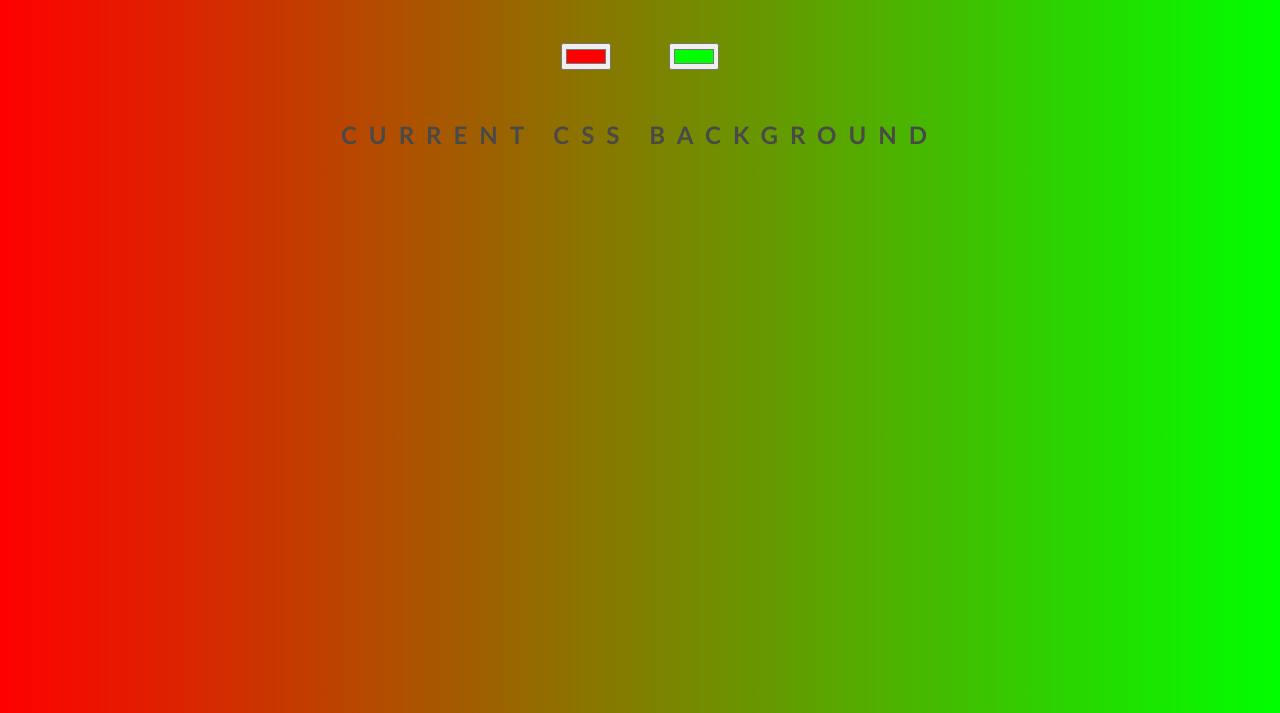
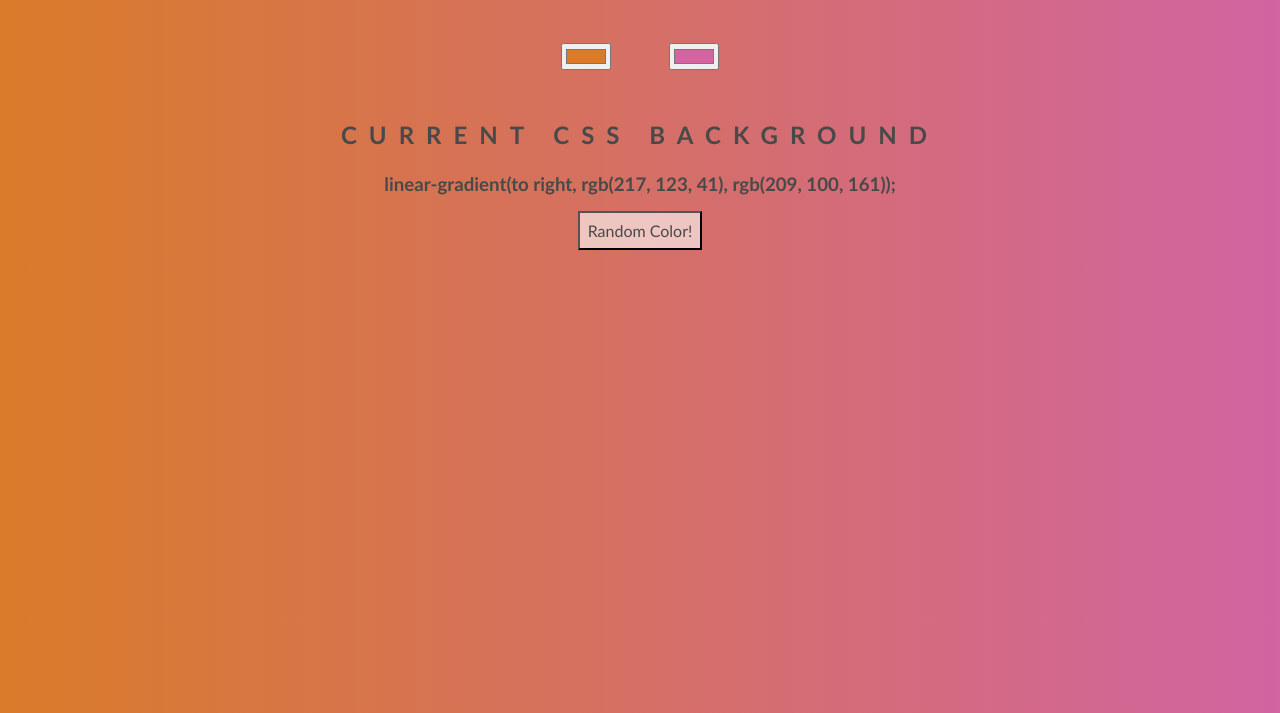
Before and after one commit to alyssathi/ZTM-learning, a plain HTML site: page BG-Gradient/BG-gradient.html in a window 1280 px wide. Shown: the part 87-800 px from the top of the page. Drawn offline with Linux system fonts and the light colour scheme.

Commit message:
randomized colors on load and added random button

```diff
--- a/BG-Gradient/BG-gradient.html
+++ b/BG-Gradient/BG-gradient.html
@@ -12,6 +12,7 @@
         <input class="color2" type="color" name="color2" value="#00ff00">
     <h2>Current CSS Background</h2>
     <h3></h3>
+    <button class="random">Random Color!</button>
     <script src="BGG-script.js"></script>
 </body>
 </html>
--- a/BG-Gradient/BGG-script.js
+++ b/BG-Gradient/BGG-script.js
@@ -2,6 +2,7 @@ var css = document.querySelector("h3");
 var color1 = document.querySelector(".color1");
 var color2 = document.querySelector(".color2");
 var body = document.getElementById("gradient");
+var randomButton = document.querySelector(".random");
 
 function colorInput () {
     body.style.background =
@@ -14,12 +15,29 @@ function colorInput () {
     css.textContent = body.style.background + ";";
 }
 
+//you can select an input event by "input"
 color1.addEventListener("input", colorInput);
 
 color2.addEventListener("input", colorInput);
 
-//you can select an input event by "input"
+randomButton.addEventListener("click", setRandomColor);
 
-function getRandomColor() {
+// function getRandomColor() {
 
-}
+    function getRandomColor() {
+        var letters = '0123456789ABCDEF';
+        var color = '#';
+        for (var i = 0; i < 6; i++) {
+          color += letters[Math.floor(Math.random() * 16)];
+        }
+        return color;
+      }
+
+      function setRandomColor(){
+          color1.value = getRandomColor();
+          color2.value = getRandomColor();
+          colorInput();
+      }
+
+//Window will have textContent onload
+window.addEventListener(document.onload, setRandomColor());
--- a/BG-Gradient/BGG-style.css
+++ b/BG-Gradient/BGG-style.css
@@ -29,3 +29,12 @@ h3 {
 input{
     margin: 2em;
 }
+
+button {
+    margin: 1em;
+    font-size: 1em;
+    outline: none;
+    background-color: rgba(255,255,255,.6);
+    padding: .5em;
+    color: rgb(73, 73, 73)
+}
```
Also changed, not shown: 1 other file.
